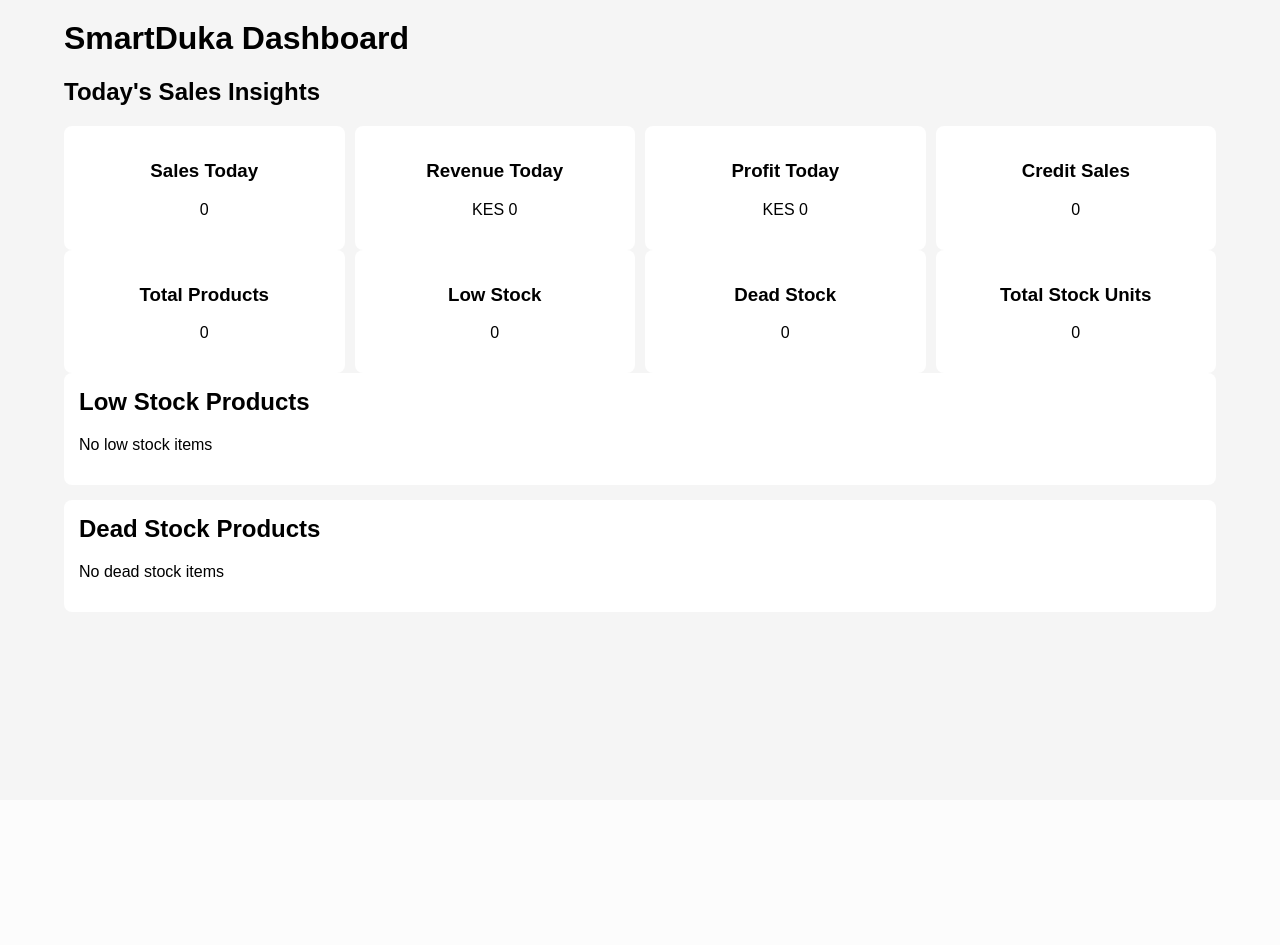
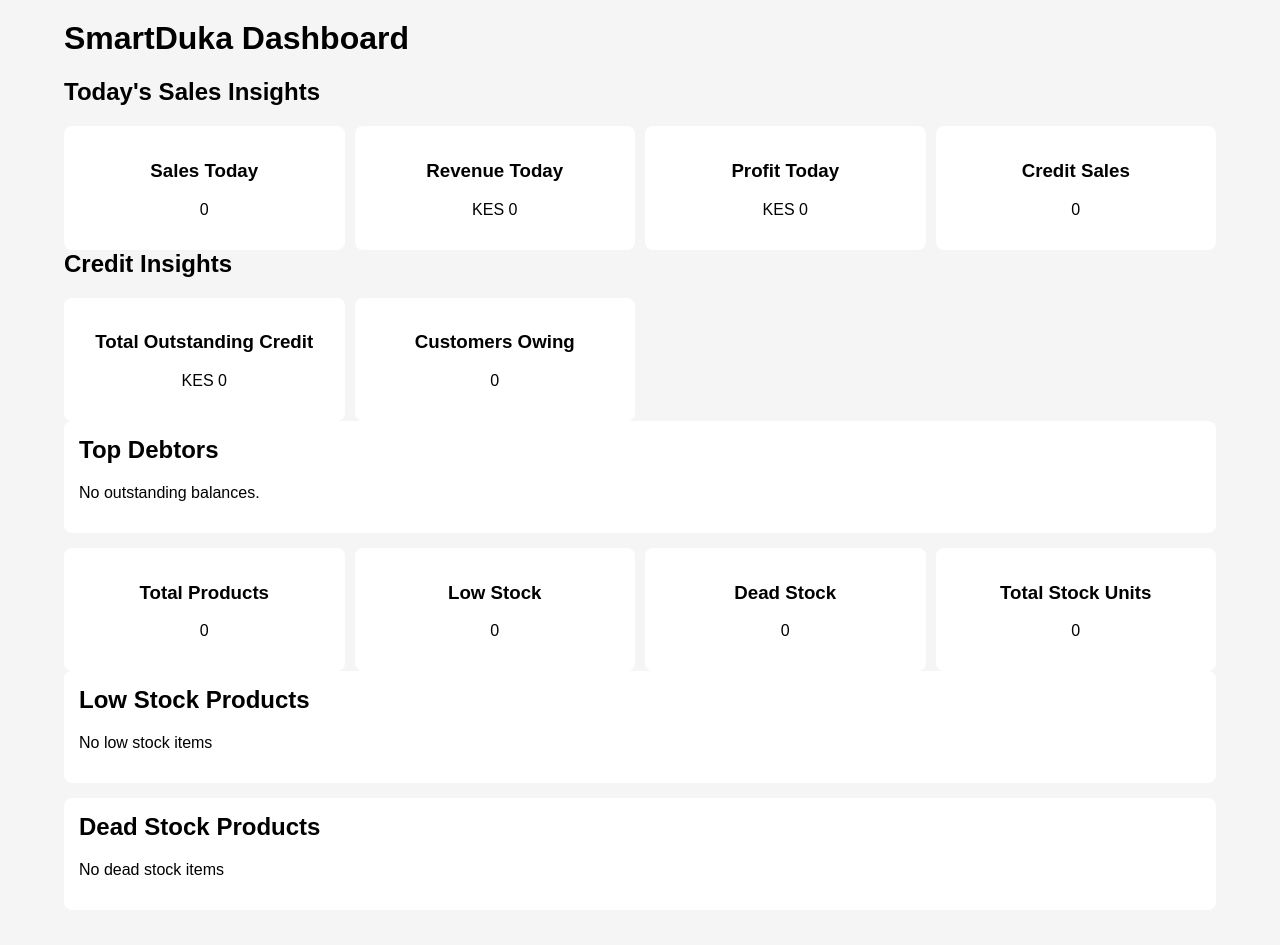
Before and after one commit to Michael-Nyawade/smart-duka, a Django app: page / in a window 1280 px wide. Before the commit the page ends 577 px from the top, so only its background shows below. Run offline with Django 5.2, Linux system fonts and the light colour scheme; data that the repository does not hold is empty.

Commit message:
Added credit insights and debtor analytics dashboard

```diff
--- a/dashboard/views.py
+++ b/dashboard/views.py
@@ -1,6 +1,15 @@
 from django.shortcuts import render
-from inventory.utils import get_inventory_summary, get_low_stock_products, get_dead_stock_products
+from inventory.utils import (
+    get_inventory_summary,
+    get_low_stock_products,
+    get_dead_stock_products
+    )
 from sales.utils import get_daily_sales_summary
+from sales.credit_utils import (
+    get_total_outstanding_credit,
+    get_top_debtors,
+    get_customers_with_balances,
+    )
 
 # Dashboard view
 def dashboard_home(request):
@@ -9,7 +18,10 @@
         'summary': get_inventory_summary(),
         'low_stock_products': get_low_stock_products(),
         'dead_stock_products': get_dead_stock_products(),
-        'daily_sales': get_daily_sales_summary
+        'daily_sales': get_daily_sales_summary,
+        'outstanding_credit': get_total_outstanding_credit(),
+        'top_debtors': get_top_debtors(),
+        'customers_with_balances': get_customers_with_balances(),
     }
 
     return render(request, 'dashboard/home.html', context)
--- /dev/null
+++ b/sales/credit_utils.py
@@ -0,0 +1,27 @@
+from .models import Customer
+
+
+def get_customers_with_balances():
+    return [
+        customer
+        for customer in Customer.objects.all()
+        if customer.outstanding_balance() > 0
+    ]
+
+
+def get_total_outstanding_credit():
+    return sum(
+        customer.outstanding_balance()
+        for customer in Customer.objects.all()
+    )
+
+
+def get_top_debtors(limit=5):
+
+    customers = sorted(
+        get_customers_with_balances(),
+        key=lambda customer: customer.outstanding_balance(),
+        reverse=True
+    )
+
+    return customers[:limit]
--- a/templates/dashboard/home.html
+++ b/templates/dashboard/home.html
@@ -26,6 +26,49 @@
         <h3>Credit Sales</h3>
         <p>{{ daily_sales.credit_sales_count }}</p>
     </div>
+
+</div>
+
+<h2>Credit Insights</h2>
+
+<div class="grid">
+
+    <div class="stat">
+        <h3>Total Outstanding Credit</h3>
+        <p>KES {{ outstanding_credit }}</p>
+    </div>
+
+    <div class="stat">
+        <h3>Customers Owing</h3>
+        <p>{{ customers_with_balances|length }}</p>
+    </div>
+
+</div>
+
+<div class="card">
+
+    <h2>Top Debtors</h2>
+
+    {% if top_debtors %}
+        <ul>
+
+            {% for customer in top_debtors %}
+
+                <li>
+                    {{ customer.name }}
+                    -
+                    KES {{ customer.outstanding_balance }}
+                </li>
+
+            {% endfor %}
+
+        </ul>
+
+    {% else %}
+
+        <p>No outstanding balances.</p>
+
+    {% endif %}
 
 </div>
 
```
